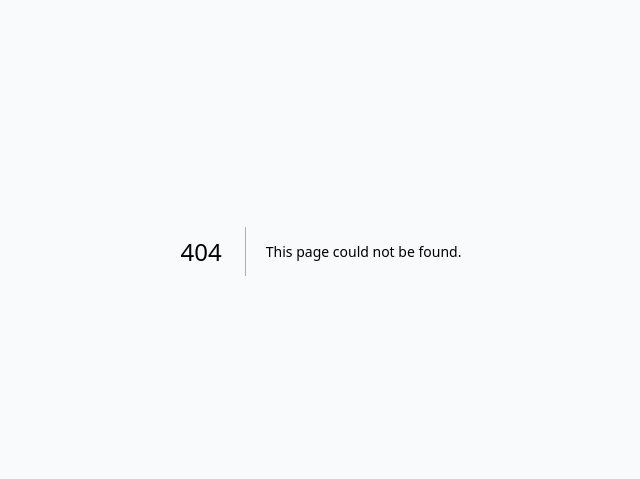
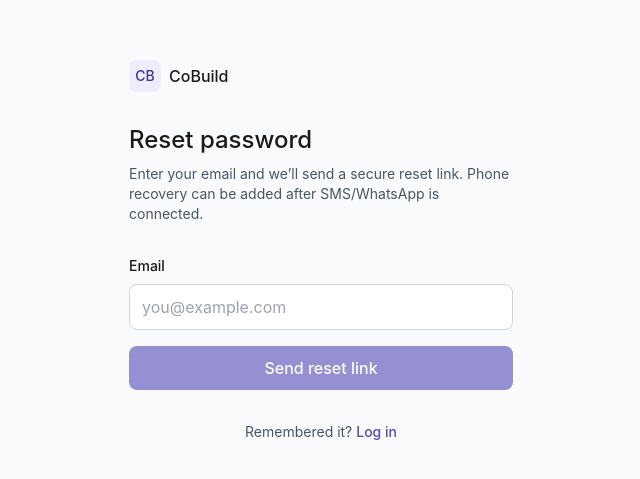
Before and after one commit to bajixy/cobuild, a Next.js app: page /forgot-password in a window 1280 px wide. Before the commit this address had no page. Shown: the part 149-628 px from the top of the page, without its empty margins (319-959 px from the left). Built offline with nearby package versions, Linux system fonts and the light colour scheme; no server answers.

Commit message:
Add forgot password page

```diff
--- /dev/null
+++ b/app/forgot-password/page.tsx
@@ -0,0 +1,75 @@
+'use client';
+
+import { useState } from 'react';
+import { createClient } from '@/lib/supabase/client';
+import Link from 'next/link';
+
+export default function ForgotPasswordPage() {
+  const supabase = createClient();
+  const [email, setEmail] = useState('');
+  const [loading, setLoading] = useState(false);
+  const [message, setMessage] = useState('');
+  const [error, setError] = useState('');
+
+  async function sendReset() {
+    setLoading(true);
+    setMessage('');
+    setError('');
+
+    const { error } = await supabase.auth.resetPasswordForEmail(email.trim().toLowerCase(), {
+      redirectTo: `${window.location.origin}/reset-password`,
+    });
+
+    setLoading(false);
+
+    if (error) {
+      setError(error.message);
+      return;
+    }
+
+    setMessage('Password reset link sent. Check your email.');
+  }
+
+  return (
+    <div className="min-h-screen flex items-center justify-center p-6">
+      <div className="w-full max-w-sm">
+        <Link href="/" className="block mb-8">
+          <div className="flex items-center gap-2">
+            <div className="w-8 h-8 rounded-lg bg-brand-50 flex items-center justify-center text-brand-800 font-medium text-sm">CB</div>
+            <span className="font-medium">CoBuild</span>
+          </div>
+        </Link>
+
+        <h1 className="text-2xl font-medium mb-2">Reset password</h1>
+        <p className="text-sm text-gray-600 mb-8">
+          Enter your email and we’ll send a secure reset link. Phone recovery can be added after SMS/WhatsApp is connected.
+        </p>
+
+        <label className="block text-sm font-medium mb-2">Email</label>
+        <input
+          type="email"
+          value={email}
+          onChange={(e) => setEmail(e.target.value)}
+          placeholder="you@example.com"
+          autoComplete="email"
+          className="w-full px-3 py-2.5 border border-gray-300 rounded-lg focus:outline-none focus:border-brand-600 mb-4"
+        />
+
+        {error && <p className="text-sm text-red-600 mb-4">{error}</p>}
+        {message && <p className="text-sm text-green-700 mb-4">{message}</p>}
+
+        <button
+          onClick={sendReset}
+          disabled={loading || !email}
+          className="w-full bg-brand-600 text-white py-2.5 rounded-lg font-medium hover:bg-brand-800 disabled:opacity-60 disabled:cursor-not-allowed"
+        >
+          {loading ? 'Sending...' : 'Send reset link'}
+        </button>
+
+        <div className="mt-8 text-center text-sm text-gray-600">
+          Remembered it? <Link href="/login" className="text-brand-600 font-medium">Log in</Link>
+        </div>
+      </div>
+    </div>
+  );
+}
```
